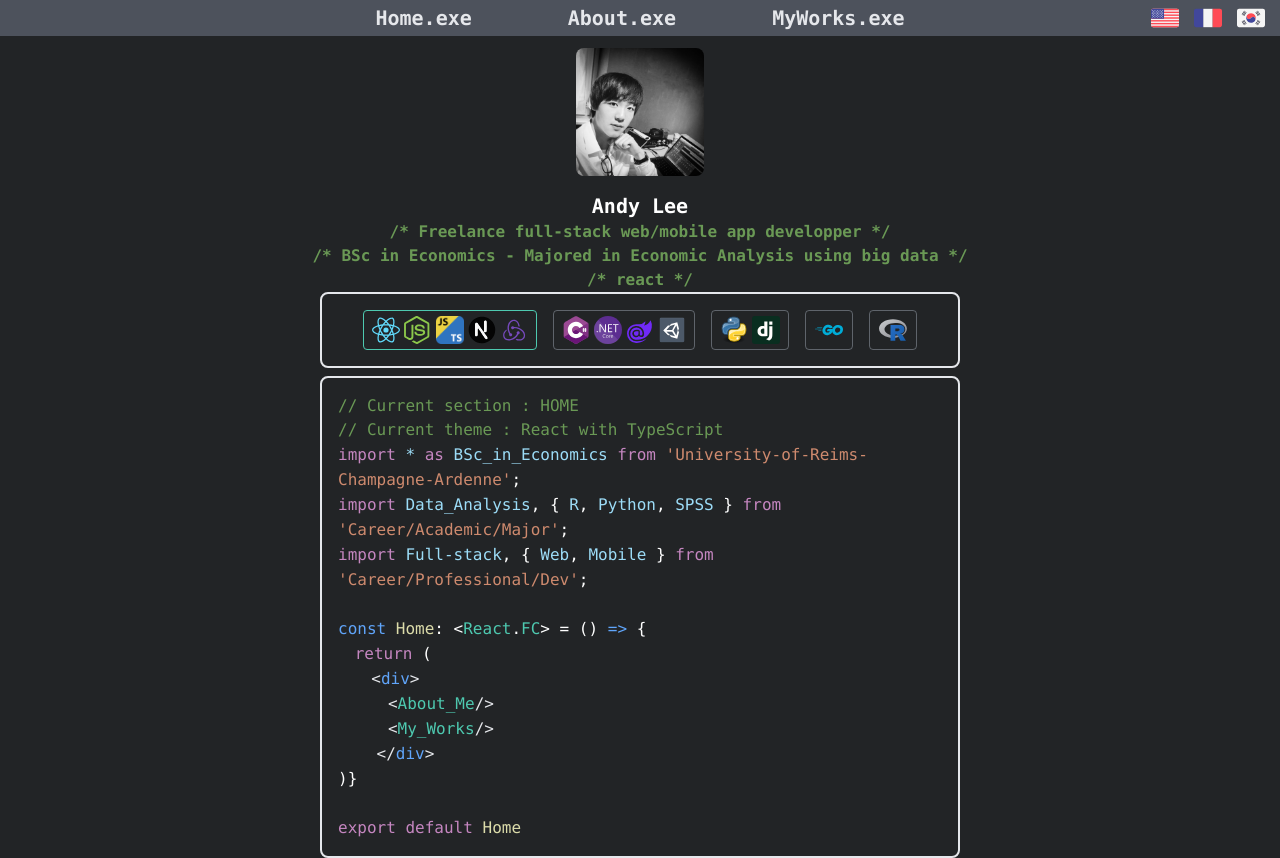
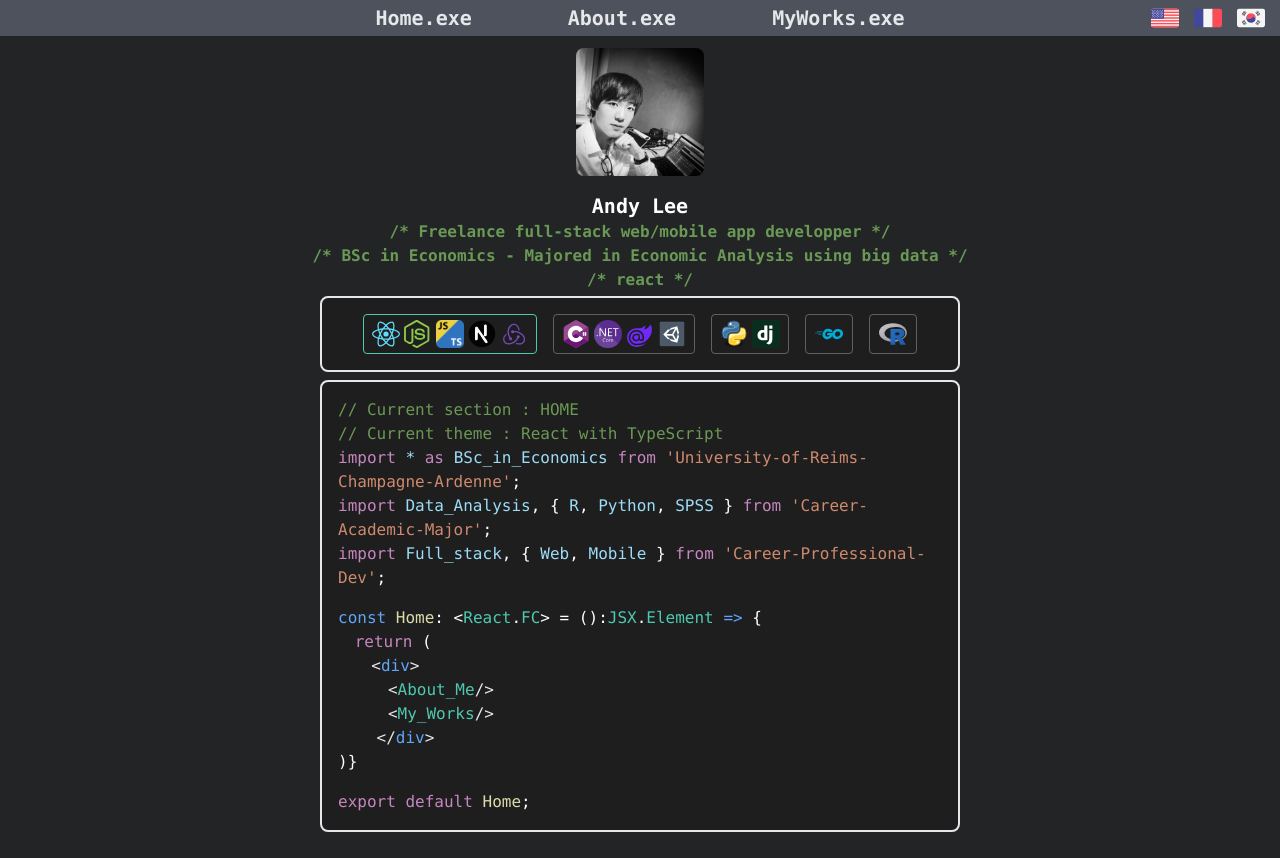
Before and after one commit to AndyLeezard/portfolio, a React (Create React App) app: page / in a window 1280 px wide. After the commit the page ends 832 px from the top, so only its background shows below. Built offline with nearby package versions, Linux system fonts and the light colour scheme.

Commit message:
11/Sep/2021

```diff
--- a/src/components/Home/Home_GoTSX.tsx
+++ b/src/components/Home/Home_GoTSX.tsx
@@ -8,8 +8,8 @@ const Home_CsharpTSX: React.FC = () => {
 
     return (
         <div className="mainContainer">
-            <p className="body text-vscode_comment-light">{"Current section : HOME".doubleSlash()}</p>
-            <p className="body text-vscode_comment-light">{"Current theme : Go".doubleSlash()}</p>
+            <p className="body text-vscode_comment">{"Current section : HOME".doubleSlash()}</p>
+            <p className="body text-vscode_comment">{"Current theme : Go".doubleSlash()}</p>
         </div>
     )
 }
--- a/src/components/Home/Home_PythonTSX.tsx
+++ b/src/components/Home/Home_PythonTSX.tsx
@@ -8,8 +8,8 @@ const Home_CsharpTSX: React.FC = () => {
 
     return (
         <div className="mainContainer">
-            <p className="body text-vscode_comment-light">{"Current section : HOME".commentSharp()}</p>
-            <p className="body text-vscode_comment-light">{"Current theme : Python".commentSharp()}</p>
+            <p className="body text-vscode_comment">{"Current section : HOME".commentSharp()}</p>
+            <p className="body text-vscode_comment">{"Current theme : Python".commentSharp()}</p>
         </div>
     )
 }
--- a/src/components/Home/Home_ReactTSX.tsx
+++ b/src/components/Home/Home_ReactTSX.tsx
@@ -1,75 +1,18 @@
 import React from 'react'
 import Env from '../../env.json';
 import { useHistory } from 'react-router-dom';
-import { React_ImportProps, react_arrow, react_arrow_fin, react_component } from '../../global';
+import { react_arrow, react_arrow_fin, react_component, importComponent } from '../../global';
 
 const Home_ReactTSX: React.FC = () => {
     const history = useHistory();
-    const ImportComponent: React.FC<React_ImportProps> = ({starAs,whole,destructured,source}) => {
-        return (
-            <div>
-            <span className="body text-vscode_mauve-light">import </span>
-            {starAs && <span className="body text-vscode_var-light"> * </span>}
-            {starAs && <span className="body text-vscode_mauve-light"> as </span>}
-            {whole && whole.map((value,index:number)=>{
-                if(value.url){
-                    return(
-                    <a href={value.url} target="_blank" rel="noopener noreferrer">
-                    <span key={index} className="body text-vscode_var-light rounded hover:bg-gray-600">{value.name}</span>
-                    <span className="body text-white">{destructured ? (destructured.length>0 ? ', ':' '):(index<whole.length-1 ? ', ':'')}</span>
-                    </a>
-                    )
-                }else{
-                    return(
-                    <>
-                    <span key={index} className="body text-vscode_var-light">{value.name}</span>
-                    <span className="body text-white">{destructured ? (destructured.length>0 ? ', ':' '):(index<whole.length-1 ? ', ':'')}</span>
-                    </>
-                    )
-                }
-            })}
-            {destructured && destructured.length>0 && <span className="body text-white">&#123; </span>}
-            {destructured && destructured.map((value,index:number)=>{
-                if(value.url){
-                    return(
-                        <>
-                        <a href={value.url} target="_blank" rel="noopener noreferrer">
-                        <span key={index} className="body rounded hover:bg-gray-600 text-vscode_var-light">{value.name}</span>
-                        </a>
-                        <span className="body text-white">{index>destructured.length-2 ? ' ':', '}</span>
-                        </>
-                    )
-                }else{
-                    return(
-                        <>
-                        <span key={index} className="body text-vscode_var-light">{value.name}</span>
-                        <span className="body text-white">{index>destructured.length-2 ? ' ':', '}</span>
-                        </>
-                    )
-                }
-
-            })}
-            {destructured && destructured.length>0 && <span className="body text-white">&#125;</span>}
-            <span className="body text-vscode_mauve-light"> from </span>
-            {source.url ? (
-                <a href={source.url} target="_blank" rel="noopener noreferrer">
-                <span className="body text-vscode_string-dark rounded hover:bg-gray-600">'{source.name}'</span>
-                </a>
-            ):(
-                <span className="body text-vscode_string-dark">'{source.name}'</span>
-            )}
-            <span className="body text-white">;</span>
-            </div>
-        )
-    }
 
     return (
         <div className="mainContainer">
-            <p className="body text-vscode_comment-light">{"Current section : HOME".doubleSlash()}</p>
-            <p className="body text-vscode_comment-light">{"Current theme : React with TypeScript".doubleSlash()}</p>
-            <ImportComponent starAs whole={[{name:'BSc_in_Economics',url:Env.url_BSc_EG}]} source={{name:'University-of-Reims-Champagne-Ardenne',url:Env.url_URCA}}/>
-            <ImportComponent whole={[{name:'Data_Analysis',url:Env.url_data_analysis}]} destructured={[{name:'R',url:Env.url_R},{name:'Python',url:Env.url_Python},{name:'SPSS',url:Env.url_SPSS}]} source={{name:'Career/Academic/Major'}}/>
-            <ImportComponent whole={[{name:'Full-stack'}]} destructured={[{name:'Web'},{name:'Mobile'}]} source={{name:'Career/Professional/Dev'}}/>
+            <p className="body text-vscode_comment">{"Current section : HOME".doubleSlash()}</p>
+            <p className="body text-vscode_comment">{"Current theme : React with TypeScript".doubleSlash()}</p>
+            {importComponent({starAs:true,whole:[{name:'BSc_in_Economics',url:Env.url_BSc_EG}],source:{name:'University-of-Reims-Champagne-Ardenne',url:Env.url_URCA}})}
+            {importComponent({whole:[{name:'Data_Analysis',url:Env.url_data_analysis}],destructured:[{name:'R',url:Env.url_R},{name:'Python',url:Env.url_Python},{name:'SPSS',url:Env.url_SPSS}],source:{name:'Career-Academic-Major'}})}
+            {importComponent({whole:[{name:'Full_stack',}],destructured:[{name:'Web'},{name:'Mobile'}],source:{name:'Career-Professional-Dev'}})}
             {react_arrow('Home')}
             {react_component("About_Me",()=>history.push('/about'))}
             {react_component("My_Works",()=>history.push('/about'))}
--- a/src/global.tsx
+++ b/src/global.tsx
@@ -23,32 +23,99 @@ const blanks = (size:number) => {
     return String.fromCharCode(160).repeat(size);
 }
 
+const br = (<div className="textContainer"><br/></div>);
+
+export const importComponent = (input:React_ImportProps) => {
+    return (
+        <div className="textContainer">
+            <p>
+                <span className="body text-vscode_mauve">import{blanks(1)}</span>
+                {input.starAs && <span className="body text-vscode_var">*{blanks(1)}</span>}
+                {input.starAs && <span className="body text-vscode_mauve">as{blanks(1)}</span>}
+                {input.whole && input.whole.map((value,index:number)=>{
+                    if(value.url){
+                        return(
+                        <a href={value.url} target="_blank" rel="noopener noreferrer">
+                        <span key={index} className="body text-vscode_var rounded hover:bg-gray-600">{value.name}</span>
+                        <span className="body text-white">{input.destructured ? (input.destructured.length>0 ? ',':''):(input.whole ? index<input.whole.length-1 && ',':'')}{blanks(1)}</span>
+                        </a>
+                        )
+                    }else{
+                        return(
+                        <>
+                        <span key={index} className="body text-vscode_var">{value.name}</span>
+                        <span className="body text-white">{input.destructured ? (input.destructured.length>0 ? ',':''):(input.whole ? index<input.whole.length-1 && ',':'')}{blanks(1)}</span>
+                        </>
+                        )
+                    }
+                })}
+                {input.destructured && input.destructured.length>0 && <span className="body text-white">&#123;{blanks(1)}</span>}
+                {input.destructured && input.destructured.map((value,index:number)=>{
+                    if(value.url){
+                        return(
+                            <>
+                            <a href={value.url} target="_blank" rel="noopener noreferrer">
+                            <span key={index} className="body rounded hover:bg-gray-600 text-vscode_var">{value.name}</span>
+                            </a>
+                            <span className="body text-white">{input.destructured && index>input.destructured.length-2 ? '':','}{blanks(1)}</span>
+                            </>
+                        )
+                    }else{
+                        return(
+                            <>
+                            <span key={index} className="body text-vscode_var">{value.name}</span>
+                            <span className="body text-white">{input.destructured && index>input.destructured.length-2 ? '':','}{blanks(1)}</span>
+                            </>
+                        )
+                    }
+                })}
+                {input.destructured && input.destructured.length>0 && <span className="body text-white">&#125;{blanks(1)}</span>}
+                <span className="body text-vscode_mauve">from{blanks(1)}</span>
+                {input.source.url ? (
+                    <span className="body text-vscode_string rounded hover:bg-gray-600">
+                    <a href={input.source.url} target="_blank" rel="noopener noreferrer">
+                    '{input.source.name}'
+                    </a>
+                    </span>
+                ):(
+                    <span className="body text-vscode_string">'{input.source.name}'</span>
+                )}
+                <span className="body text-white">;</span>
+            </p>
+        </div>
+    )
+}
+
 export const react_arrow = (name:string) => {
     return (
         <>
-            <div className="textContainer">
-                <br/>
-                <span className="body text-blue-400">const </span>
-                <span className="body text-vscode_function-light">{name}</span>
+            {br}
+            <p className="textContainer">
+                <span className="body text-blue-400">const</span>
+                <span className="body text-vscode_function">{blanks(1)+name}</span>
                 <span className="body text-white">: &#60;</span>
                 <span className="body text-vscode_green">React</span>
                 <span className="body text-white">.</span>
                 <span className="body text-vscode_green">FC</span>
-                <span className="body text-white">&#62; = () </span>
-                <span className="body text-blue-400">=&#62; </span>
+                <span className="body text-white">&#62; = ()</span>
+                <span className="body text-white">:</span>
+                <span className="body text-vscode_green">JSX</span>
+                <span className="body text-white">.</span>
+                <span className="body text-vscode_green">Element{blanks(1)}</span>
+                <span className="body text-blue-400">=&#62;{blanks(1)}</span>
                 <span className="body text-white">&#123;</span>
-            </div>
-            <div className="textContainer">
+            </p>
+            <p className="textContainer">
                 <span>{blanks(4)}</span>
-                <span className="body text-vscode_mauve-light">return </span>
+                <span className="body text-vscode_mauve">return{blanks(1)}</span>
                 <span className="body text-white">&#40;</span>
-            </div>
-            <div className="textContainer">
+            </p>
+            <p className="textContainer">
                 <span>{blanks(8)}</span>
                 <span className="body text-gray-200">&#60;</span>
                 <span className="body text-blue-400">div</span>
                 <span className="body text-gray-200">&#62;</span>
-            </div>
+            </p>
         </>
     )
 }
@@ -56,35 +123,36 @@ export const react_arrow = (name:string) => {
 export const react_arrow_fin = (name:string) => {
     return(
         <>
-            <div className="textContainer">
+            <p className="textContainer">
                 <span className="body text-gray-200">{blanks(4)}&#60;</span>
                 <span className="body text-gray-200">&#47;</span>
                 <span className="body text-blue-400">div</span>
                 <span className="body text-gray-200">&#62;</span>
-            </div>
-            <div className="textContainer">
+            </p>
+            <p className="textContainer">
                 <span className="body text-white">&#41;</span>
                 <span className="body text-white">&#125;</span>
-            </div>
-            <div className="textContainer">
-                <br/>
-                <span className="body text-vscode_mauve-light">export default </span>
-                <span className="body text-vscode_function-light">{name}</span>
-            </div>
+            </p>
+            {br}
+            <p className="textContainer">
+                <span className="body text-vscode_mauve">export default</span>
+                <span className="body text-vscode_function">{blanks(1)+name}</span>
+                <span className="body text-white">;</span>
+            </p>
         </>
     )
 }
 
 export const react_component = (name:string,_onClick:{():void}) => {
     return(
-        <div className="hoverTextContainer">
+        <div className="textContainer">
             <span>{blanks(12)}</span>
-            <div className="rounded hover:bg-gray-600 link" onClick={()=>_onClick()}>
+            <span className="hoverLink" onClick={()=>_onClick()}>
                 <span className="body text-gray-200">&#60;</span>
                 <span className="body text-vscode_green">{name}</span>
                 <span className="body text-gray-200">&#47;</span>
                 <span className="body text-gray-200">&#62;</span>
-            </div>
+            </span>
         </div>
     )
 }
@@ -93,18 +161,18 @@ export const csharp_namespace = (name:string[]) => {
     const item = name.map((value,index:number)=>{
         return (
             <>
-            <span key={index} className="body text-vscode_green-light">{value}</span>
+            <span key={index} className="body text-vscode_green">{value}</span>
             <span className="body text-white">{index<name.length-1 ? '.':''}</span>
             </>
     )})
     return (
-        <>
+        <div className="">
             <br/>
             <span className="body text-blue-400">namespace </span>
             {item}
             <br/>
             <span className="body text-white"> &#123;</span>
-        </>
+        </div>
     )
 }
 
@@ -114,7 +182,7 @@ export const csharp_class = (name:string) => {
             <br/>
             <span>{blanks(8)}</span>
             <span className="body text-blue-400">public class </span>
-            <span className="body text-vscode_green-light">{name}</span>
+            <span className="body text-vscode_green">{name}</span>
             <br/>
             <span>{blanks(8)}</span>
             <span className="body text-white">&#123;</span>
@@ -129,7 +197,7 @@ export const csharp_object = (obj_param:{_onClick?:any,indent?:number,scope?:str
             return(
                 <>
                 <span className="body text-white">.</span>
-                <span key={index} className="body text-vscode_var-light">{value}</span>
+                <span key={index} className="body text-vscode_var">{value}</span>
                 </>
             )
         })
@@ -139,7 +207,7 @@ export const csharp_object = (obj_param:{_onClick?:any,indent?:number,scope?:str
             return (
                 <>
                 <a className="rounded hover:bg-gray-600" href={value.url} target="_blank" rel="noopener noreferrer">
-                <span key={index} className="body text-vscode_var-light">{value.name}</span>
+                <span key={index} className="body text-vscode_var">{value.name}</span>
                 </a>
                 <span className="body text-white">{index<obj_param.obj.length-1 ? ', ':''}</span>
                 </>
@@ -147,7 +215,7 @@ export const csharp_object = (obj_param:{_onClick?:any,indent?:number,scope?:str
         }else{
             return (
                 <>
-                <span key={index} className="body text-vscode_var-light">{value.name}</span>
+                <span key={index} className="body text-vscode_var">{value.name}</span>
                 <span className="body text-white">{index<obj_param.obj.length-1 ? ', ':''}</span>
                 </>
             )
@@ -161,7 +229,7 @@ export const csharp_object = (obj_param:{_onClick?:any,indent?:number,scope?:str
             )
         })}
         {obj_param.vartype && <span className="body text-blue-400">{obj_param.vartype}{(!obj_param.varIsArray) && ' '}</span>}
-        {obj_param.class && <span className="body text-vscode_green-light">{obj_param.class}{(!obj_param.varIsArray) && ' '}</span>}
+        {obj_param.class && <span className="body text-vscode_green">{obj_param.class}{(!obj_param.varIsArray) && ' '}</span>}
         {(obj_param.varIsArray !== undefined) && <span className="body text-white">{"[]".repeat(obj_param.varIsArray.length)} </span>}
         {item}
         {obj_param.update && (
@@ -172,26 +240,27 @@ export const csharp_object = (obj_param:{_onClick?:any,indent?:number,scope?:str
             )}
             {(obj_param.update.class && !obj_param.update.var) && (
                 <>
-                <span className="body text-vscode_green-light">{obj_param.update.class}</span>
+                <span className="body text-vscode_green">{obj_param.update.class}</span>
                 <span className="body text-white">()</span>
                 </>
             )}
             {(obj_param.update.var && !obj_param.update.class) && (
-                <span className="body text-vscode_var-light"> {obj_param.update.var}</span>
+                <span className="body text-vscode_var"> {obj_param.update.var}</span>
             )}
             {(obj_param.update.class && obj_param.update.var) && (
                 <>
-                <span className="body text-vscode_var-light">{obj_param.update.var}</span>
+                <span className="body text-vscode_var">{obj_param.update.var}</span>
                 {obj_param.update.extension && mapped(obj_param.update.extension)}
                 <span className="body text-white">.</span>
-                <span className="body text-vscode_function-light">{obj_param.update.class}</span>
+                <br className="flex lg:hidden"/>
+                <span className="body text-vscode_function">{obj_param.update.class}</span>
                 {obj_param.update.parameter ? (
                     <>
                     <span className="body text-white">(</span>
                     {obj_param.update.parameter.includes('@') ? (
-                        <span className="body text-vscode_string-light">"{obj_param.update.parameter.substr(1)}"</span>
+                        <span className="body text-vscode_string">"{obj_param.update.parameter.substr(1)}"</span>
                     ):(
-                        <span className="body text-vscode_var-light">{obj_param.update.parameter}</span>
+                        <span className="body text-vscode_var">{obj_param.update.parameter}</span>
                     )}
                     <span className="body text-white">)</span>
                     </>
@@ -242,15 +311,15 @@ export const csharp_func = (obj_param:{indent?:number,scope?:string[],class?:str
                 <span key={index} className="body text-blue-400">{value} </span>
             )
         })}
-        {obj_param.class && <span className="body text-vscode_green-light">{obj_param.class} </span>}
-        {obj_param.func && <><span className="body text-vscode_function-light">{obj_param.func}</span></>}
+        {obj_param.class && <span className="body text-vscode_green">{obj_param.class} </span>}
+        {obj_param.func && <><span className="body text-vscode_function">{obj_param.func}</span></>}
         {obj_param.parameter ? (
                 <>
                 <span className="body text-white">(</span>
                 {obj_param.parameter.includes('@') ? (
-                    <span className="body text-vscode_string-light">"{obj_param.parameter.substr(1)}"</span>
+                    <span className="body text-vscode_string">"{obj_param.parameter.substr(1)}"</span>
                 ):(
-                    <span className="body text-vscode_var-light">{obj_param.parameter}</span>
+                    <span className="body text-vscode_var">{obj_param.parameter}</span>
                 )}
                 <span className="body text-white">)</span>
                 </>
@@ -295,9 +364,9 @@ export const csharp_statement = (obj_param:{closure?:boolean,kind:string,indent?
             return(
                 <>
                 {value.includes('@') ? (
-                    <span key={index} className="body text-vscode_string-light">"{value.substr(1)}"</span>
+                    <span key={index} className="body text-vscode_string">"{value.substr(1)}"</span>
                 ):(
-                    <span key={index} className="body text-vscode_var-light">{value}</span>
+                    <span key={index} className="body text-vscode_var">{value}</span>
                 )}
                 <span className="body text-white">{index<input.length-1 ? '.':''}</span>
                 </>
@@ -313,20 +382,20 @@ export const csharp_statement = (obj_param:{closure?:boolean,kind:string,indent?
                 </>
             )}
             {obj_param.args[index].class && (
-                <span className="body text-vscode_green-light">{obj_param.args[index].class} </span>
+                <span className="body text-vscode_green">{obj_param.args[index].class} </span>
             )}
             {mapped(obj_param.args[index].var)}
             {obj_param.args[index].method && (
                 <>
                 <span className="body text-white">.</span>
-                <span className="body text-vscode_function-light">{obj_param.args[index].method}</span>
+                <span className="body text-vscode_function">{obj_param.args[index].method}</span>
                 <span className="body text-white">()</span>
                 </>
             )}
             {obj_param.args[index].in && (
                 <>
-                <span className="body text-vscode_mauve-light"> in</span>
-                <span className="body text-vscode_var-light"> {obj_param.args[index].in}</span>
+                <span className="body text-vscode_mauve"> in</span>
+                <span className="body text-vscode_var"> {obj_param.args[index].in}</span>
                 </>
             )}
             {(obj_param.args[index].operator && obj_param.args[index].operator!=="!") && (
@@ -351,7 +420,7 @@ export const csharp_statement = (obj_param:{closure?:boolean,kind:string,indent?
         <br/>
         <span>{blanks(16 + _indent)}</span>
         {obj_param.closure && <span className="body text-white">&#125;</span>}
-        <span className="body text-vscode_mauve-light">{obj_param.kind}</span>
+        <span className="body text-vscode_mauve">{obj_param.kind}</span>
         <span className="body text-white">(</span>
         {iterate()}
         <span className="body text-white">)&#123;</span>
--- a/src/index.tsx
+++ b/src/index.tsx
@@ -5,16 +5,6 @@ import App from './App';
 import reportWebVitals from './reportWebVitals';
 import { Provider } from "react-redux";
 import { store } from './state/store';
-
-declare global {
-  enum langs {
-    REACT='react',
-    PYTHON='python',
-    CSHARP='csharp',
-    GO='go',
-    R='r'
-  }
-}
 
 ReactDOM.render(
   <React.StrictMode>
--- a/src/styles/index.css
+++ b/src/styles/index.css
@@ -6,16 +6,20 @@
     @apply bg-vscode_bg bg-scroll w-screen h-screen;
 }
 
+.mainContainer {
+    @apply w-11/12 mx-auto border-2 p-4 rounded-lg md:w-10/12 lg:w-6/12 overflow-hidden bg-vscode_bg-dark;
+}
+
 .body {
-    @apply font-testing subpixel-antialiased;
+    @apply font-testing subpixel-antialiased text-xs md:text-base;
 }
 
 .textContainer {
-    @apply max-w-full h-auto text-left;
+    @apply flex items-center leading-none;
 }
 
-.hoverTextContainer {
-    @apply flex container max-w-full h-auto;
+.hoverLink {
+    @apply rounded hover:bg-gray-600 cursor-pointer;
 }
 
 .headerFont {
@@ -38,7 +42,3 @@
         @apply p-2 text-xs bg-gradient-to-b from-indigo-200 to-indigo-400 border border-indigo-300 rounded-lg focus:outline-none focus:ring-indigo-500 focus:from-indigo-500;
     }
 }
-
-.mainContainer {
-    @apply w-11/12 mx-auto border-2 p-4 rounded-lg md:w-10/12 lg:w-6/12 overflow-hidden;
-}
```
Also changed, not shown: src/components/Home.tsx (+6 -6 lines), src/components/Home/Home_CsharpTSX.tsx (+4 -4 lines), src/components/Portfolio/Portfolio_ReactTSX.tsx (+12 -12 lines), tailwind.config.js (+6 -12 lines).
